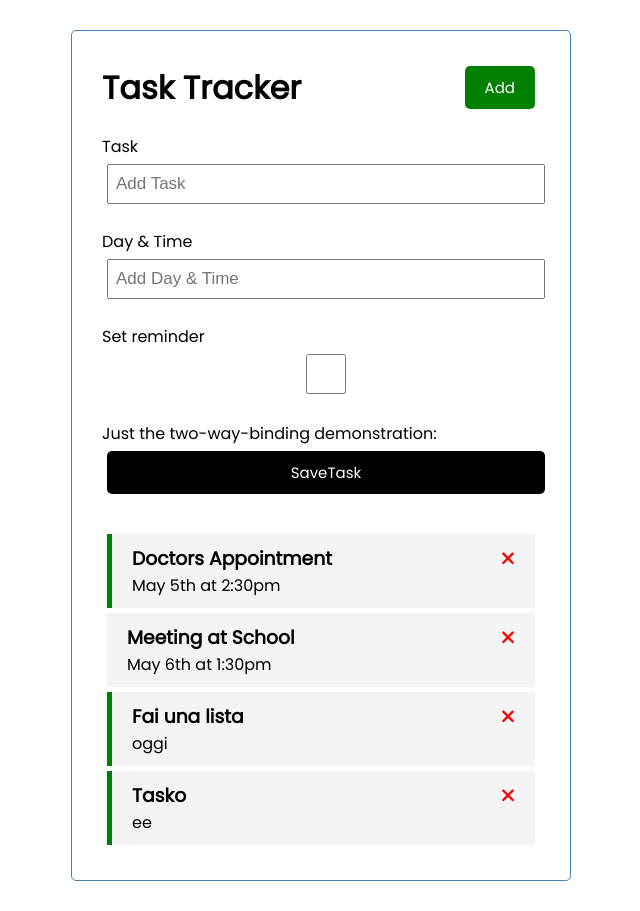
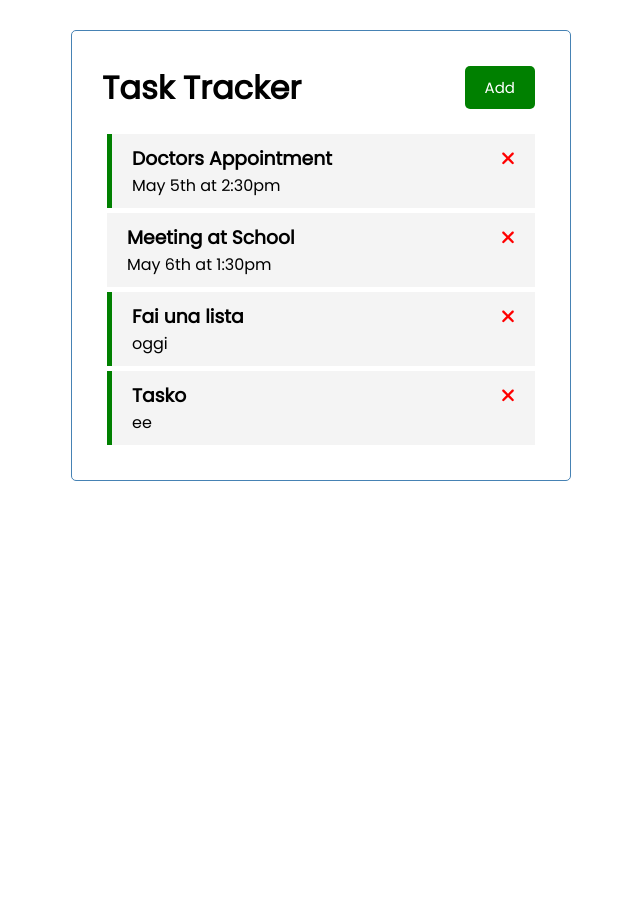
Before and after one commit to UkiddinMe/angular-crash, an Angular app: page / in a window 1280 px wide. Shown: the whole page, without its empty margins (319-959 px from the left). After the commit the page ends 800 px from the top, so only its background shows below. Built offline with nearby package versions, Linux system fonts and the light colour scheme; data requests are answered from the project's data file.

Commit message:
show hide form

```diff
--- a/src/app/components/add-task/add-task.component.html
+++ b/src/app/components/add-task/add-task.component.html
@@ -1,4 +1,5 @@
-<form class="add-form" (ngSubmit)="onSubmit()" ngStyle="display: ">
+<form class="add-form" (ngSubmit)="onSubmit()"
+*ngIf="showMyself">
     <div class="form-control">
         <label for="text">Task</label>
         <input type="text" name="text" id="text" [(ngModel)]="text" placeholder="Add Task" />
--- a/src/app/components/add-task/add-task.component.ts
+++ b/src/app/components/add-task/add-task.component.ts
@@ -1,11 +1,14 @@
 import { Component, OnInit, Output, EventEmitter } from '@angular/core';
 import { FormsModule } from '@angular/forms';
 import { Task } from '../../Task';
+import { CommonModule } from '@angular/common';
+import { Subscription } from 'rxjs';
+import { UiService } from '../../services/ui.service';
 
 @Component({
   selector: 'app-add-task',
   standalone: true,
-  imports: [FormsModule],
+  imports: [FormsModule, CommonModule],
   templateUrl: './add-task.component.html',
   styleUrl: './add-task.component.css'
 })
@@ -14,8 +17,12 @@ export class AddTaskComponent implements OnInit {
   text: string;
   day: string;
   reminder: boolean = false;
+  showMyself: boolean = false;
+  subscription: Subscription;
 
-  constructor() { }
+  constructor(private uiService: UiService) {
+    this.subscription = this.uiService.onToggle().subscribe(value => this.showMyself = value);
+  }
 
   ngOnInit(): void {}
 
--- a/src/app/components/header/header.component.ts
+++ b/src/app/components/header/header.component.ts
@@ -1,6 +1,6 @@
 import { Component } from '@angular/core';
 import { ButtonComponent } from '../button/button.component';
-import { Subscriber, Subscription } from 'rxjs';
+import { Subscription } from 'rxjs';
 import { UiService } from '../../services/ui.service';
 
 @Component({
```
